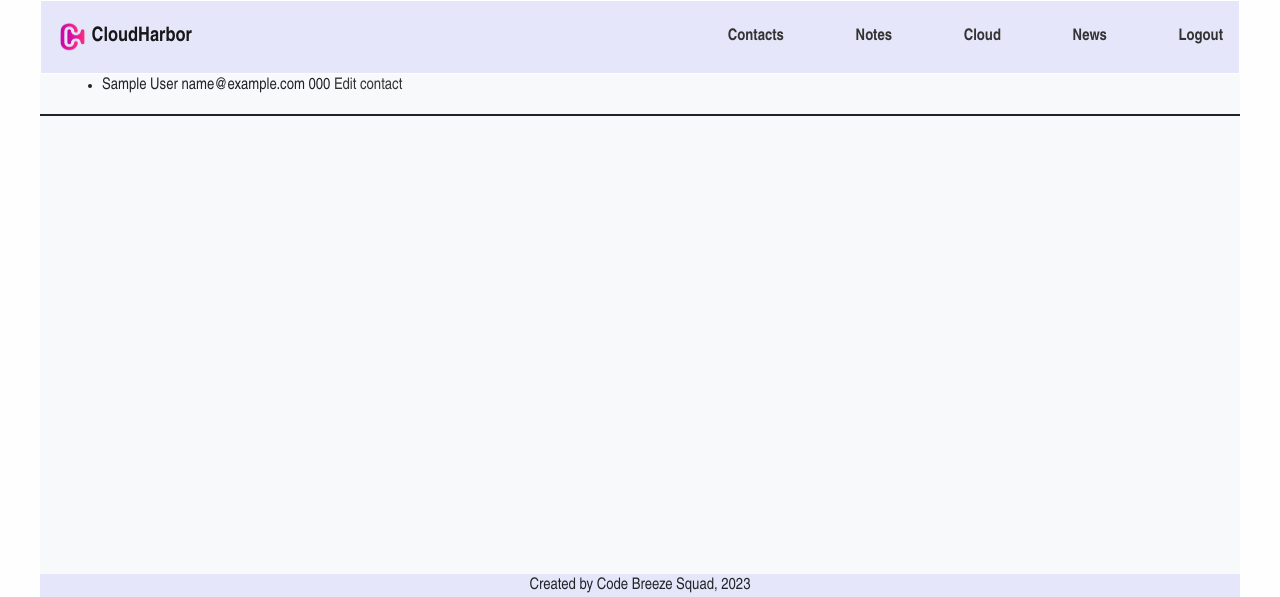
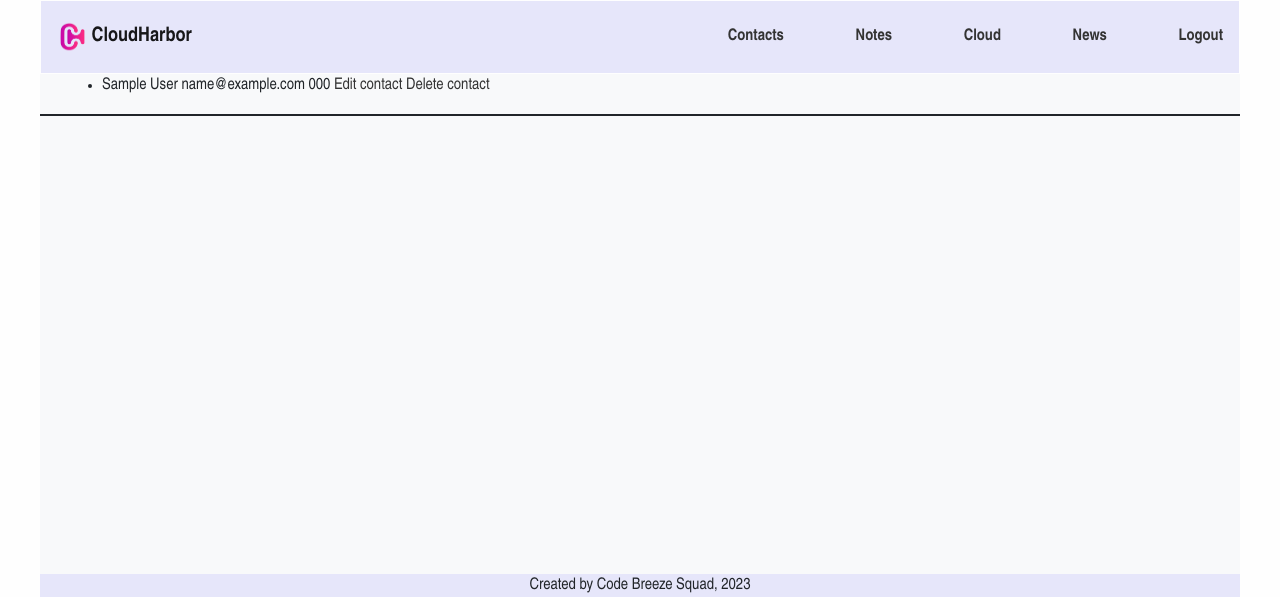
Before and after one commit to Petrenko-Anton/CloudHarbor, a Django app: page /contact_list/ in a window 1280 px wide. Shown: the top 597 px of the page. Run offline with Django 4.2, Linux system fonts and the light colour scheme; a user stored in the database is signed in; tables that the repository leaves empty hold one stand-in row (values such as "Sample post").

Commit message:
draft#4
added delete contact

```diff
--- a/WebAppTeam4/contacts/templates/contacts/contact_list.html
+++ b/WebAppTeam4/contacts/templates/contacts/contact_list.html
@@ -8,6 +8,7 @@
             <li>
                 {{ contact.first_name }} {{ contact.last_name }} {{ contact.email }} {{ contact.phone }} {{ contact.birth_day }}
                 <a href="{% url 'contacts:editcontact' contact.id %}" role="button" class="contrast"> Edit contact </a>
+                <a href="{% url 'contacts:deletecontact' contact.id %}" role="button" class="contrast"> Delete contact </a>
             </li>
         </ul>
         {% endfor %}
--- a/WebAppTeam4/contacts/urls.py
+++ b/WebAppTeam4/contacts/urls.py
@@ -1,5 +1,5 @@
 from django.urls import path
-from .views import add_contact, index, contacts, editcontact, contact_list
+from .views import add_contact, index, contacts, editcontact, contact_list, deletecontact
 app_name = 'contacts'
 
 urlpatterns = [
@@ -11,6 +11,6 @@ urlpatterns = [
     # path('detail/<int:contact_id>', views.detailcontact, name="detailcontact"),
     path('edit/<int:contact_id>', editcontact.as_view(), name='editcontact'),
     path("contact_list/", contact_list.as_view(),
-         name="contact_list")  # for debugging
-    # path('delete/<int:contact_id>', views.deletecontact, name='deletecontact'),
+         name="contact_list"),  # for debugging
+    path('delete/<int:contact_id>', deletecontact.as_view(), name='deletecontact'),
 ]
--- a/WebAppTeam4/contacts/views.py
+++ b/WebAppTeam4/contacts/views.py
@@ -6,7 +6,6 @@
 from .forms import ContactForm
 from .models import Contact
 from django.views import View
-from django.views.generic.edit import CreateView, DeleteView, UpdateView
 
 from django.contrib.auth.decorators import login_required
 from django.utils.decorators import method_decorator
@@ -67,6 +66,7 @@
 # add contact_id in params
 
 
+@method_decorator(login_required, name="dispatch")
 class editcontact(View):
     template_name = "contacts/edit.html"
     form_class = ContactForm
@@ -106,15 +106,25 @@
 #     return render(request, "contacts/edit.html", {"form": ContactForm(), "contact": contact})
 
 # add contact_id in params
+@method_decorator(login_required, name="dispatch")
+class deletecontact(View):
+    template_name = "contacts/contact_list.html"
+
+    def get(self, request, contact_id):
+        Contact.objects.get(pk=contact_id).delete()
+        contacts = (
+            Contact.objects.filter(user=request.user).all()
+            if request.user.is_authenticated
+            else []
+        )
+        return render(request, self.template_name, {"contacts": contacts})
 
 
-def delete_contact(request):
-    return render(request, "contacts/delete.html")
-
-
+# from Django documentation
 # b = Blog.objects.get(pk=1)
 # # This will delete the Blog and all of its Entry objects.
 # b.delete()
+
 
 @method_decorator(login_required, name="dispatch")
 class contact_list(View):
```
